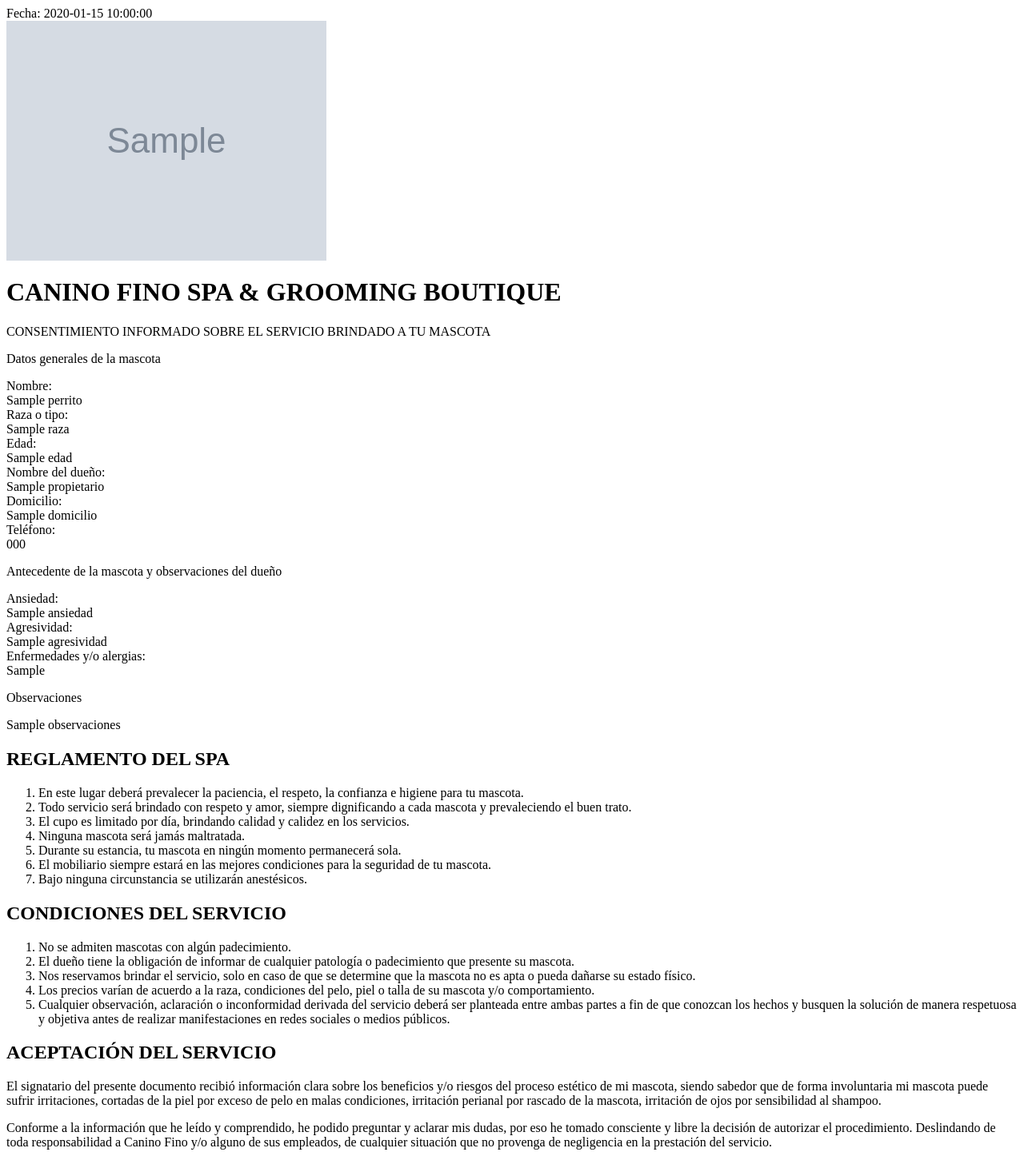
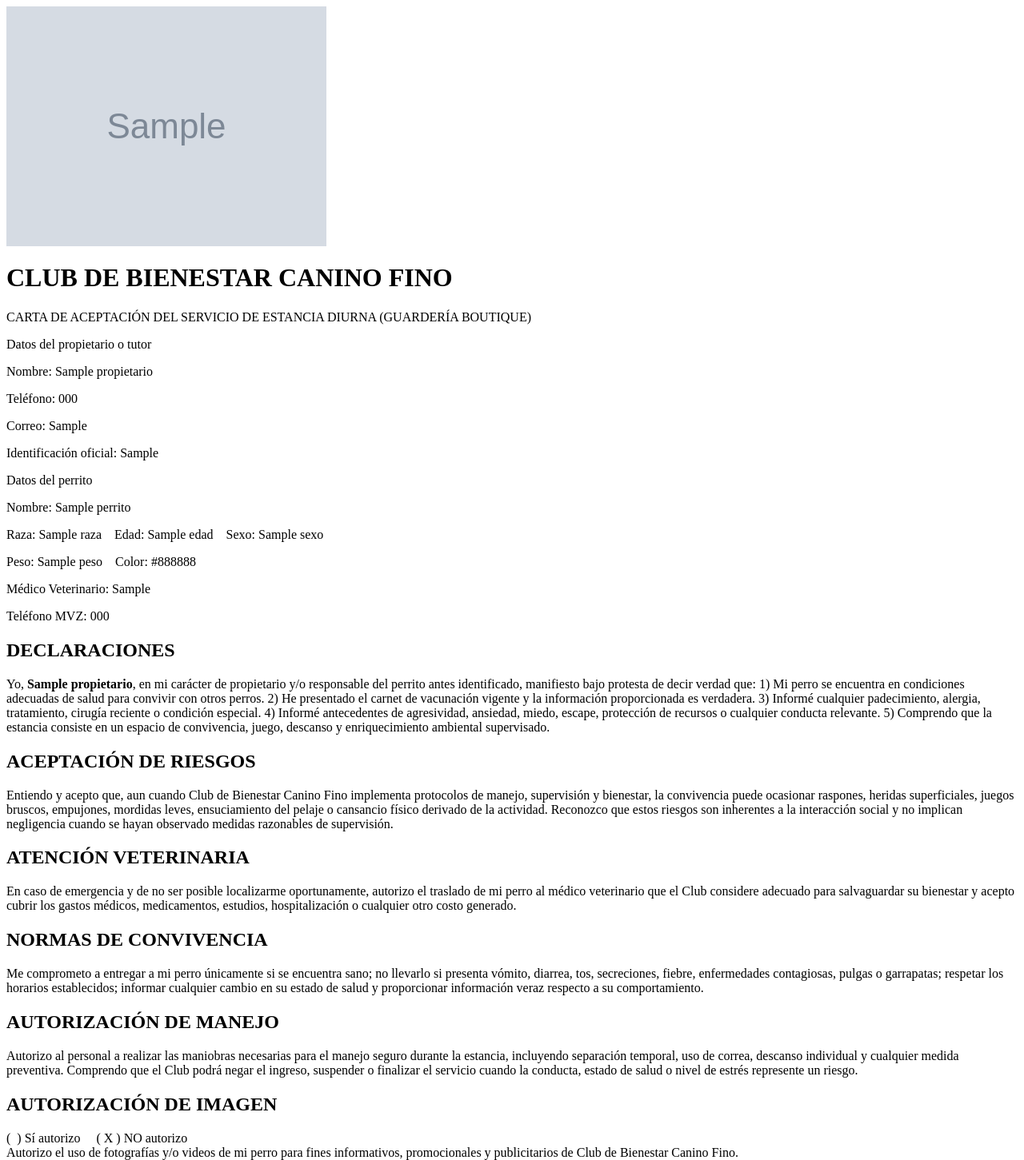
Before and after one commit to michigeeks/canino-fino, a Python web app: template templates/ficha_estancia_diurna.html in a window 1280 px wide. Shown: the top 1451 px of the page at 80% size. Run offline with Jinja, Linux system fonts and the light colour scheme; the template is opened without the code that fills it: most values are stand-ins (such as "Sample title", 1, 10 or a date in 2020); grey boxes marked "Sample" are stand-in pictures.

Commit message:
Regreso segunda plantilla

```diff
--- a/templates/ficha_estancia_diurna.html
+++ b/templates/ficha_estancia_diurna.html
@@ -7,124 +7,146 @@
 </head>
 <body>
 
-    <div class="spa-doc">
+    <div class="dos-columnas">
 
-        <div class="doc-header">
-            <div class="fecha-top">
-                <span class="label">Fecha:</span> <span>{{ fecha }}</span>
-            </div>
-            <div class="header-spa">
-                {% if logo %}
-                <img class="logo-spa" src="{{ logo }}">
-                {% endif %}
-                <h1>CANINO FINO SPA &amp; GROOMING BOUTIQUE</h1>
-                <p class="subtitulo-spa">CONSENTIMIENTO INFORMADO SOBRE EL SERVICIO BRINDADO A TU MASCOTA</p>
-            </div>
+        <div class="header-club">
+            {% if logo %}
+            <img class="logo-club" src="{{ logo }}">
+            {% endif %}
+            <h1>CLUB DE BIENESTAR CANINO FINO</h1>
+            <p class="subtitulo-club">CARTA DE ACEPTACIÓN DEL SERVICIO DE ESTANCIA DIURNA (GUARDERÍA BOUTIQUE)</p>
         </div>
 
-        <p class="campo-titulo">Datos generales de la mascota</p>
-        <div class="campo-fila"><div class="campo-label">Nombre:</div><div class="campo-valor">{{ perrito }}</div></div>
-        <div class="campo-fila"><div class="campo-label">Raza o tipo:</div><div class="campo-valor">{{ raza }}</div></div>
-        <div class="campo-fila"><div class="campo-label">Edad:</div><div class="campo-valor">{{ edad }}</div></div>
-        <div class="campo-fila"><div class="campo-label">Nombre del dueño:</div><div class="campo-valor">{{ propietario }}</div></div>
-        <div class="campo-fila"><div class="campo-label">Domicilio:</div><div class="campo-valor">{{ domicilio }}</div></div>
-        <div class="campo-fila"><div class="campo-label">Teléfono:</div><div class="campo-valor">{{ telefono }}</div></div>
+        <p class="campo-titulo">Datos del propietario o tutor</p>
+        <p class="linea-campo"><span class="label">Nombre:</span> <span class="linea-valor">{{ propietario }}</span></p>
+        <p class="linea-campo"><span class="label">Teléfono:</span> <span class="linea-valor">{{ telefono_propietario }}</span></p>
+        <p class="linea-campo"><span class="label">Correo:</span> <span class="linea-valor">{{ correo_propietario }}</span></p>
+        <p class="linea-campo"><span class="label">Identificación oficial:</span> <span class="linea-valor">{{ identificacion_oficial }}</span></p>
 
-        <p class="campo-titulo">Antecedente de la mascota y observaciones del dueño</p>
-        <div class="campo-fila"><div class="campo-label">Ansiedad:</div><div class="campo-valor">{{ ansiedad or "—" }}</div></div>
-        <div class="campo-fila"><div class="campo-label">Agresividad:</div><div class="campo-valor">{{ agresividad or "—" }}</div></div>
-        <div class="campo-fila"><div class="campo-label">Enfermedades y/o alergias:</div><div class="campo-valor">{{ enfermedades_alergias or "—" }}</div></div>
+        <p class="campo-titulo">Datos del perrito</p>
+        <p class="linea-campo"><span class="label">Nombre:</span> <span class="linea-valor">{{ perrito }}</span></p>
+        <p class="linea-campo">
+            <span class="label">Raza:</span> <span class="linea-valor">{{ raza }}</span>
+            &nbsp;&nbsp;
+            <span class="label">Edad:</span> <span class="linea-valor">{{ edad }}</span>
+            &nbsp;&nbsp;
+            <span class="label">Sexo:</span> <span class="linea-valor">{{ sexo }}</span>
+        </p>
+        <p class="linea-campo">
+            <span class="label">Peso:</span> <span class="linea-valor">{{ peso }}</span>
+            &nbsp;&nbsp;
+            <span class="label">Color:</span> <span class="linea-valor">{{ color }}</span>
+        </p>
+        <p class="linea-campo"><span class="label">Médico Veterinario:</span> <span class="linea-valor">{{ mvz_habitual }}</span></p>
+        <p class="linea-campo"><span class="label">Teléfono MVZ:</span> <span class="linea-valor">{{ tel_mvz }}</span></p>
 
-        <div class="observaciones-dueno">
-            <p class="campo-titulo">Observaciones</p>
-            <p>{{ observaciones or "—" }}</p>
+        <div class="seccion">
+            <h2>DECLARACIONES</h2>
+            <p>
+                Yo, <strong>{{ propietario }}</strong>, en mi carácter de propietario y/o responsable del perrito
+                antes identificado, manifiesto bajo protesta de decir verdad que: 1) Mi perro se encuentra en
+                condiciones adecuadas de salud para convivir con otros perros. 2) He presentado el carnet de
+                vacunación vigente y la información proporcionada es verdadera. 3) Informé cualquier padecimiento,
+                alergia, tratamiento, cirugía reciente o condición especial. 4) Informé antecedentes de agresividad,
+                ansiedad, miedo, escape, protección de recursos o cualquier conducta relevante. 5) Comprendo que la
+                estancia consiste en un espacio de convivencia, juego, descanso y enriquecimiento ambiental
+                supervisado.
+            </p>
         </div>
 
-        <div class="grid-2">
-            <div class="col">
-                <h2>REGLAMENTO DEL SPA</h2>
-                <ol>
-                    <li>En este lugar deberá prevalecer la paciencia, el respeto, la confianza e higiene para tu mascota.</li>
-                    <li>Todo servicio será brindado con respeto y amor, siempre dignificando a cada mascota y prevaleciendo el buen trato.</li>
-                    <li>El cupo es limitado por día, brindando calidad y calidez en los servicios.</li>
-                    <li>Ninguna mascota será jamás maltratada.</li>
-                    <li>Durante su estancia, tu mascota en ningún momento permanecerá sola.</li>
-                    <li>El mobiliario siempre estará en las mejores condiciones para la seguridad de tu mascota.</li>
-                    <li>Bajo ninguna circunstancia se utilizarán anestésicos.</li>
-                </ol>
-            </div>
-            <div class="col">
-                <h2>CONDICIONES DEL SERVICIO</h2>
-                <ol>
-                    <li>No se admiten mascotas con algún padecimiento.</li>
-                    <li>El dueño tiene la obligación de informar de cualquier patología o padecimiento que presente su mascota.</li>
-                    <li>Nos reservamos brindar el servicio, solo en caso de que se determine que la mascota no es apta o pueda dañarse su estado físico.</li>
-                    <li>Los precios varían de acuerdo a la raza, condiciones del pelo, piel o talla de su mascota y/o comportamiento.</li>
-                    <li>Cualquier observación, aclaración o inconformidad derivada del servicio deberá ser planteada entre ambas partes a fin de que conozcan los hechos y busquen la solución de manera respetuosa y objetiva antes de realizar manifestaciones en redes sociales o medios públicos.</li>
-                </ol>
-            </div>
+        <div class="seccion">
+            <h2>ACEPTACIÓN DE RIESGOS</h2>
+            <p>
+                Entiendo y acepto que, aun cuando Club de Bienestar Canino Fino implementa protocolos de manejo,
+                supervisión y bienestar, la convivencia puede ocasionar raspones, heridas superficiales, juegos
+                bruscos, empujones, mordidas leves, ensuciamiento del pelaje o cansancio físico derivado de la
+                actividad. Reconozco que estos riesgos son inherentes a la interacción social y no implican
+                negligencia cuando se hayan observado medidas razonables de supervisión.
+            </p>
         </div>
 
-        <div class="grid-2 pagina-2">
-            <div class="col">
-                <h2>ACEPTACIÓN DEL SERVICIO</h2>
-                <p>
-                    El signatario del presente documento recibió información clara sobre los beneficios y/o riesgos
-                    del proceso estético de mi mascota, siendo sabedor que de forma involuntaria mi mascota puede
-                    sufrir irritaciones, cortadas de la piel por exceso de pelo en malas condiciones, irritación
-                    perianal por rascado de la mascota, irritación de ojos por sensibilidad al shampoo.
-                </p>
-                <p>
-                    Conforme a la información que he leído y comprendido, he podido preguntar y aclarar mis dudas,
-                    por eso he tomado consciente y libre la decisión de autorizar el procedimiento. Deslindando de
-                    toda responsabilidad a Canino Fino y/o alguno de sus empleados, de cualquier situación que no
-                    provenga de negligencia en la prestación del servicio.
-                </p>
-                <div class="firma-bloque">
-                    {% if firma_aceptacion %}
-                        <img class="firma-inline" src="{{ firma_aceptacion }}">
-                    {% endif %}
-                    <p class="firma-nombre">Nombre y firma</p>
-                </div>
-            </div>
-            <div class="col">
-                <h2>RECEPCIÓN DE CONFORMIDAD</h2>
-                <p>
-                    Confirmo que recibo a mi mascota de conformidad y que, al momento de la entrega, observo que su
-                    estado general, higiene, presentación y condiciones físicas visibles corresponden al servicio
-                    realizado. Asimismo, manifiesto que el resultado del servicio me fue mostrado y explicado por el
-                    personal de Canino Fino.
-                </p>
-                <p>
-                    Entiendo que cualquier observación relacionada con las condiciones visibles de mi mascota deberá
-                    hacerse del conocimiento del personal antes de abandonar las instalaciones, permitiendo así su
-                    revisión inmediata, por lo que mi firma acredita mi conformidad con la recepción de mi mascota y
-                    con el servicio brindado al momento de la entrega.
-                </p>
-                <div class="firma-bloque">
-                    {% if firma_recepcion %}
-                        <img class="firma-inline" src="{{ firma_recepcion }}">
-                    {% endif %}
-                    <p class="firma-nombre">Nombre y firma</p>
-                </div>
-            </div>
+        <div class="seccion">
+            <h2>ATENCIÓN VETERINARIA</h2>
+            <p>
+                En caso de emergencia y de no ser posible localizarme oportunamente, autorizo el traslado de mi
+                perro al médico veterinario que el Club considere adecuado para salvaguardar su bienestar y acepto
+                cubrir los gastos médicos, medicamentos, estudios, hospitalización o cualquier otro costo generado.
+            </p>
         </div>
 
-        <p class="campo-titulo">Servicios posteriores</p>
-        <table class="tabla-servicios">
-            <tr>
-                <th>Fecha</th>
-                <th>Recepción</th>
-                <th>Entrega</th>
-            </tr>
-            <tr><td>&nbsp;</td><td>&nbsp;</td><td>&nbsp;</td></tr>
-            <tr><td>&nbsp;</td><td>&nbsp;</td><td>&nbsp;</td></tr>
-            <tr><td>&nbsp;</td><td>&nbsp;</td><td>&nbsp;</td></tr>
-            <tr><td>&nbsp;</td><td>&nbsp;</td><td>&nbsp;</td></tr>
-        </table>
+        <div class="seccion">
+            <h2>NORMAS DE CONVIVENCIA</h2>
+            <p>
+                Me comprometo a entregar a mi perro únicamente si se encuentra sano; no llevarlo si presenta
+                vómito, diarrea, tos, secreciones, fiebre, enfermedades contagiosas, pulgas o garrapatas; respetar
+                los horarios establecidos; informar cualquier cambio en su estado de salud y proporcionar
+                información veraz respecto a su comportamiento.
+            </p>
+        </div>
 
-        <p class="campo-titulo">Observaciones del groomer canino</p>
-        <div class="caja-groomer"></div>
+        <div class="seccion">
+            <h2>AUTORIZACIÓN DE MANEJO</h2>
+            <p>
+                Autorizo al personal a realizar las maniobras necesarias para el manejo seguro durante la
+                estancia, incluyendo separación temporal, uso de correa, descanso individual y cualquier medida
+                preventiva. Comprendo que el Club podrá negar el ingreso, suspender o finalizar el servicio
+                cuando la conducta, estado de salud o nivel de estrés represente un riesgo.
+            </p>
+        </div>
+
+        <div class="seccion">
+            <h2>AUTORIZACIÓN DE IMAGEN</h2>
+            <p>
+                {% if autoriza_imagen == 'Sí' %}
+                    ( X ) Sí autorizo &nbsp;&nbsp;&nbsp; (&nbsp;&nbsp;) NO autorizo
+                {% else %}
+                    (&nbsp;&nbsp;) Sí autorizo &nbsp;&nbsp;&nbsp; ( X ) NO autorizo
+                {% endif %}
+                <br>
+                Autorizo el uso de fotografías y/o videos de mi perro para fines informativos, promocionales y
+                publicitarios de Club de Bienestar Canino Fino.
+            </p>
+        </div>
+
+        <div class="seccion">
+            <h2>ACEPTACIÓN</h2>
+            <p>
+                Declaro haber leído íntegramente el presente documento, haber recibido respuesta a todas mis
+                dudas y aceptar libremente las condiciones del servicio de estancia diurna. Entiendo que el
+                objetivo principal del servicio es brindar un ambiente seguro, controlado y de bienestar para
+                todos los perros participantes.
+            </p>
+        </div>
+
+        <p class="linea-campo">
+            <span class="label">Nombre y firma del propietario:</span>
+            {% if firma_propietario %}
+                <img class="firma-inline" src="{{ firma_propietario }}">
+            {% else %}
+                <span class="linea-valor">&nbsp;</span>
+            {% endif %}
+        </p>
+
+        <p class="linea-campo">
+            <span class="label">Responsable que recibe:</span>
+            {% if firma_responsable %}
+                <img class="firma-inline" src="{{ firma_responsable }}">
+            {% else %}
+                <span class="linea-valor">&nbsp;</span>
+            {% endif %}
+        </p>
+
+        <p class="linea-campo">
+            <span class="label">Hora de ingreso:</span> <span class="linea-valor">{{ hora_ingreso }}</span>
+        </p>
+        <p class="linea-campo">
+            <span class="label">Hora de salida:</span> <span class="linea-valor">{{ hora_salida }}</span>
+        </p>
+
+        <div class="observaciones-finales">
+            <span class="label">Observaciones:</span>
+            <div class="observaciones-box">{{ observaciones }}</div>
+        </div>
 
     </div>
 
```
